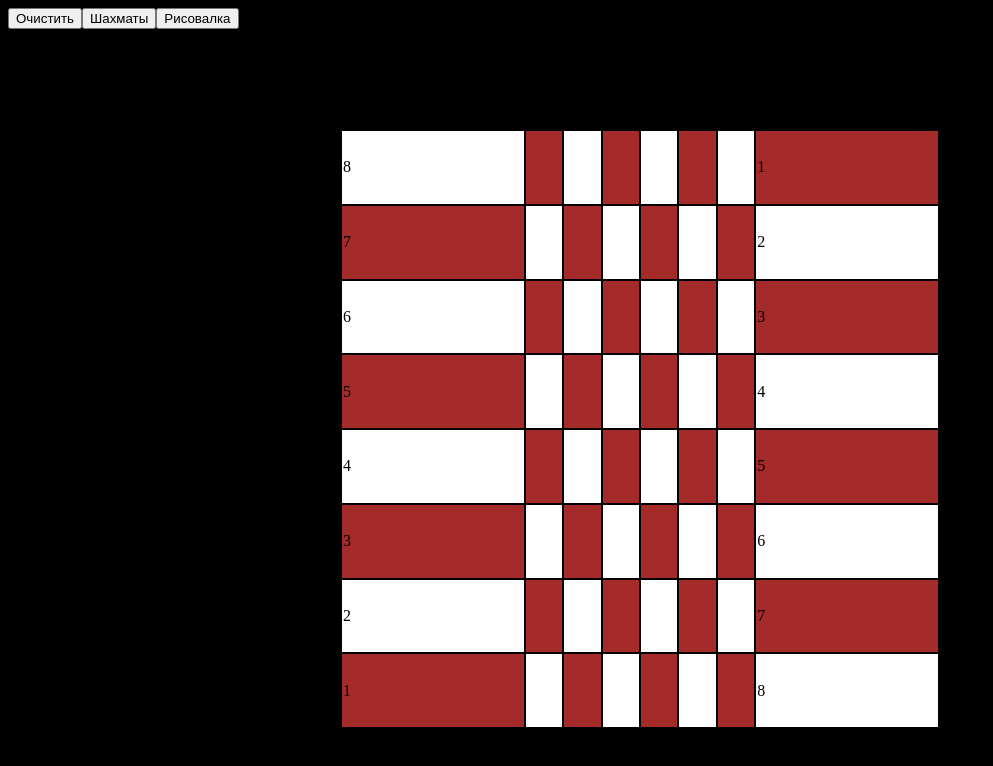
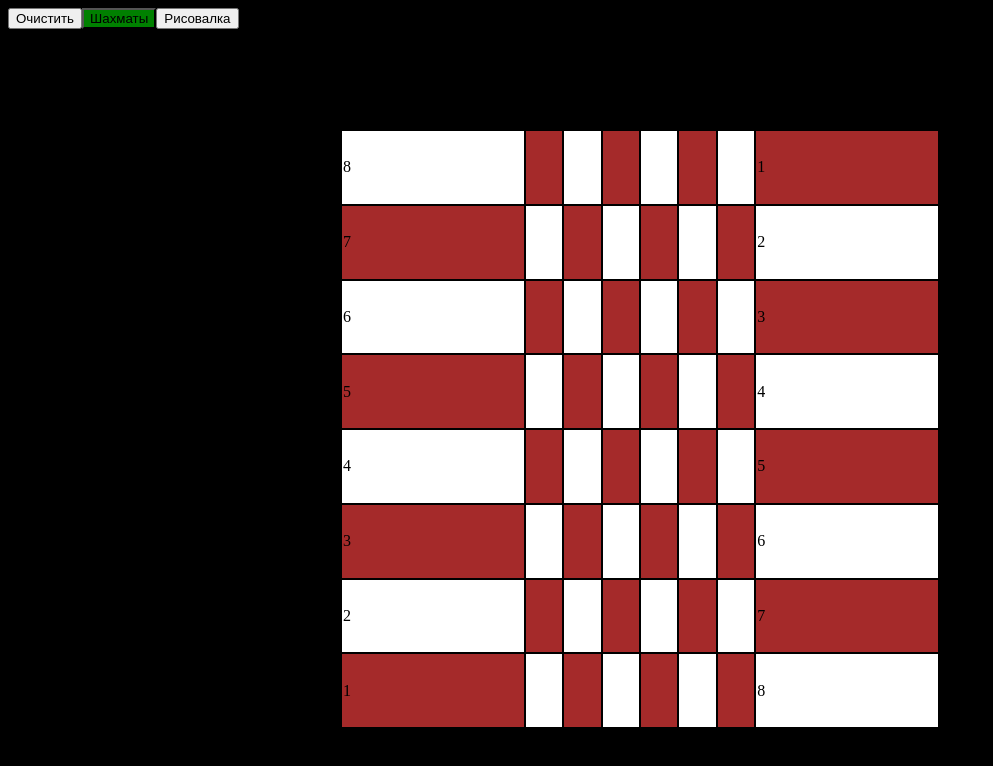
Before and after one commit to StanisPos/games, a website built with webpack: page index.html in a window 1280 px wide. Both pictures are taken after a click on the button "Шахматы". Shown: the whole page, without its empty margins (0-993 px from the left). Built offline with nearby package versions, Linux system fonts and the light colour scheme.

Commit message:
added active btn

```diff
--- a/src/js/buttons/button.js
+++ b/src/js/buttons/button.js
@@ -38,17 +38,20 @@ export default class Button extends Base {
 
 	_addHandler(btn) {
 		btn.addEventListener('click', (evt) => {
+			this.clean();
 			const value = evt.target.getAttribute('value');
+			this[value].show ? this[value].show() : this[value];
 
-			this.clean();
 			if (value !== 'clean') {
-				this[value].show();
+				evt.target.classList.add('active')
+				this.activeBtn = evt.target
 			}
 		})
 	}
 
 	clean() {
 		this.container.innerHTML = ''
+		this.activeBtn?.classList.remove('active');
 	}
 
 	init() {
--- a/src/styles.css
+++ b/src/styles.css
@@ -20,3 +20,7 @@ body {
     width: 600px;
     height: 600px;
 }
+
+.active {
+    background-color: green;
+}
```
